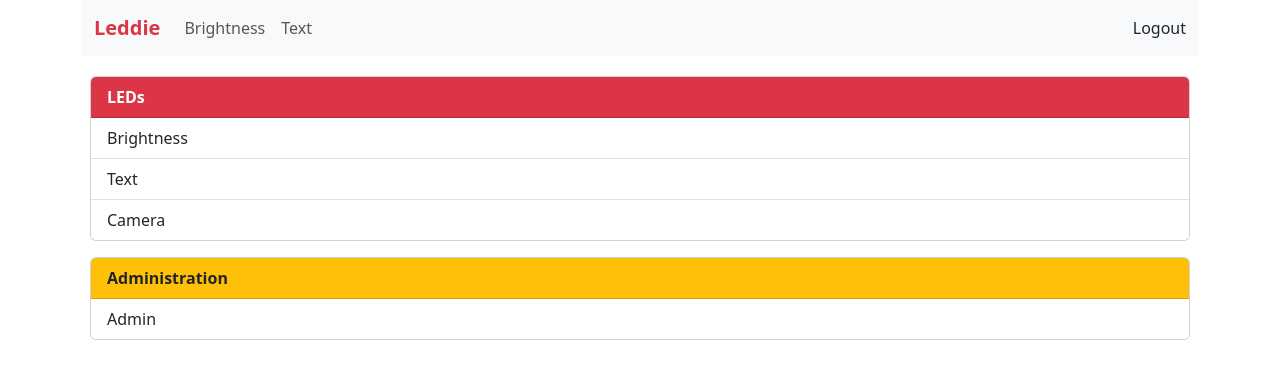
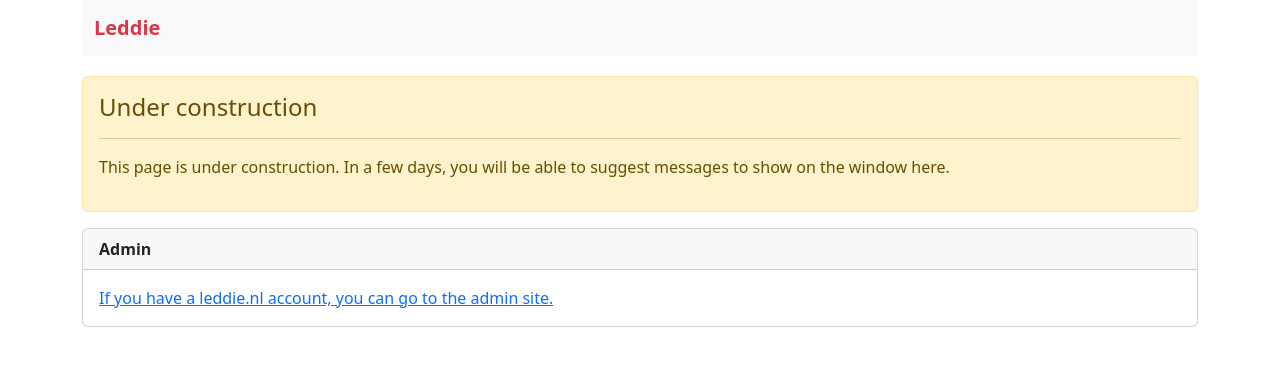
Before and after one commit to jchmrt/ildis, a Django app: template ildis/templates/index.html in a window 1280 px wide. Shown: the top 379 px of the page. Run offline with Django 3.2, Linux system fonts and the light colour scheme; the template is opened without the code that fills it, so the values that code supplies are empty; some libraries are stand-ins or nearby versions.

Commit message:
Add new public homepage and move admin to /admin

```diff
--- a/ilbright/static/ilbright/ilbright.js
+++ b/ilbright/static/ilbright/ilbright.js
@@ -11,7 +11,7 @@
 let done = true;
 function changeBrightness() {
   done = false;
-  $.post('/brightness/send/', $('.form').serialize(), function () {
+  $.post('/admin/brightness/send/', $('.form').serialize(), function () {
     done = true;
   });
 }
--- a/ilbright/templates/ilbright/index.html
+++ b/ilbright/templates/ilbright/index.html
@@ -1,4 +1,4 @@
-{% extends "base.html" %}
+{% extends "base_admin.html" %}
 
 {% block head %}
 {% load static %}
--- a/ilcam/templates/ilcam/index.html
+++ b/ilcam/templates/ilcam/index.html
@@ -1,4 +1,4 @@
-{% extends "base.html" %}
+{% extends "base_admin.html" %}
 
 {% block head %}
 {% load static %}
--- a/ildis/settings.py
+++ b/ildis/settings.py
@@ -26,7 +26,7 @@
     SECRET_KEY = f.read().strip()
 
 # SECURITY WARNING: don't run with debug turned on in production!
-DEBUG = os.environ.get('ILDIS_DEBUG') == 'TRUE'
+DEBUG = True # os.environ.get('ILDIS_DEBUG') == 'TRUE'
 
 ALLOWED_HOSTS = ["192.168.2.169", "213.124.164.79", "leddie.nl", "localhost"]
 
--- a/ildis/templates/index.html
+++ b/ildis/templates/index.html
@@ -1,30 +1,27 @@
-{% extends "base.html" %}
+{% extends "base_public.html" %}
 
 
 {% block content %}
 
-<div class="container g-3">
-  <div class="card mb-3">
-    <div class="card-header bg-danger text-white">
-      <b>LEDs</b>
-    </div>
+<div class="alert alert-warning" role="alert">
+    <h4 class="alert-heading">Under construction</h4>
+    <hr>
+    <p>
+      This page is under construction. In a few days, you will be able
+      to suggest messages to show on the window here.
+    </p>
+</div>
 
-    <ul class="list-group list-group-flush">
-      <a class="list-group-item" href="{% url 'ilbright:index' %}">Brightness</a>
-      <a class="list-group-item" href="{% url 'iltext:index' %}">Text</a>
-      <a class="list-group-item" href="{% url 'ilcam:index' %}">Camera</a>
-    </ul>
+<div class="card mb-3">
+  <div class="card-header">
+    <b>Admin</b>
   </div>
-
-  <div class="card mb-3">
-    <div class="card-header bg-warning">
-      <b>Administration</b>
-    </div>
-
-    <ul class="list-group list-group-flush">
-      <a class="list-group-item" href="{% url 'admin:index' %}">Admin</a>
-    </ul>
+  <div class="card-body">
+    <a href="{% url 'index_admin' %}">
+      If you have a leddie.nl account, you can go to the admin site.
+    </a>
   </div>
 </div>
 
+
 {% endblock %}
--- a/ildis/views.py
+++ b/ildis/views.py
@@ -1,4 +1,9 @@
 from django.shortcuts import render
+from django.contrib.auth.decorators import login_required
 
 def index(request):
     return render(request, 'index.html', {})
+
+@login_required
+def index_admin(request):
+    return render(request, 'index_admin.html', {})
--- a/iltext/templates/iltext/index.html
+++ b/iltext/templates/iltext/index.html
@@ -1,4 +1,4 @@
-{% extends "base.html" %}
+{% extends "base_admin.html" %}
 
 {% block head %}
 {% load static %}
--- a/templates/base.html
+++ b/templates/base_admin.html
@@ -22,9 +22,10 @@
 <body>
   <div id="wrapper" class="container-sm">
 
-    <nav class="navbar navbar-expand navbar-light bg-light sticky-top" aria-label="Second navbar example">
+    <nav class="navbar navbar-expand navbar-light bg-light sticky-top">
       <div class="container-fluid">
-        <a class="navbar-brand" style="color: #dc3545; font-weight: bold;" href="/">Leddie</a>
+        <a class="navbar-brand" style="color: #dc3545; font-weight: bold;"
+           href="{% url 'index_admin' %}">Leddie</a>
         <button class="navbar-toggler" type="button" data-bs-toggle="collapse" data-bs-target="#navbarsExample02" aria-controls="navbarsExample02" aria-expanded="false" aria-label="Toggle navigation">
           <span class="navbar-toggler-icon"></span>
         </button>
--- /dev/null
+++ b/templates/base_public.html
@@ -0,0 +1,37 @@
+<!DOCTYPE html>
+<html lang="en">
+<head>
+  {# Load the tag library #}
+  {% load bootstrap5 %}
+
+  {# Load CSS and JavaScript #}
+  {% bootstrap_css %}
+  {% bootstrap_javascript %}
+
+  {% load static %}
+  <link rel="stylesheet" type="text/css" href="{% static 'css/style.css' %}">
+
+
+  <meta name="viewport" content="width=device-width, initial-scale=1">
+
+  {% block head %}{% endblock %}
+
+  <title>{% block title %}Leddie{% endblock %}</title>
+</head>
+
+<body>
+  <div id="wrapper" class="container-sm">
+
+    <nav class="navbar navbar-expand navbar-light bg-light sticky-top">
+      <div class="container-fluid">
+        <a class="navbar-brand" style="color: #dc3545; font-weight: bold;" href="/">Leddie</a>
+      </div>
+    </nav>
+
+
+    <main id="content">
+      {% block content %}{% endblock %}
+    </main>
+  </div>
+</body>
+</html>
--- a/templates/registration/logged_out.html
+++ b/templates/registration/logged_out.html
@@ -1,8 +1,8 @@
-{% extends "base.html" %}
+{% extends "base_public.html" %}
 
 {% block content %}
 <div class="alert alert-success" role="alert">
-    <h4 class=alert-heading">Logged out!</h4>
+    <h4 class="alert-heading">Logged out!</h4>
     <hr>
     <p>
         Click
--- a/templates/registration/login.html
+++ b/templates/registration/login.html
@@ -1,4 +1,4 @@
-{% extends "base.html" %}
+{% extends "base_public.html" %}
 
 {% block content %}
 
```
Also changed, not shown: ildis/templates/index_admin.html (added, +30 -0 lines), ildis/urls.py (+8 -5 lines).
